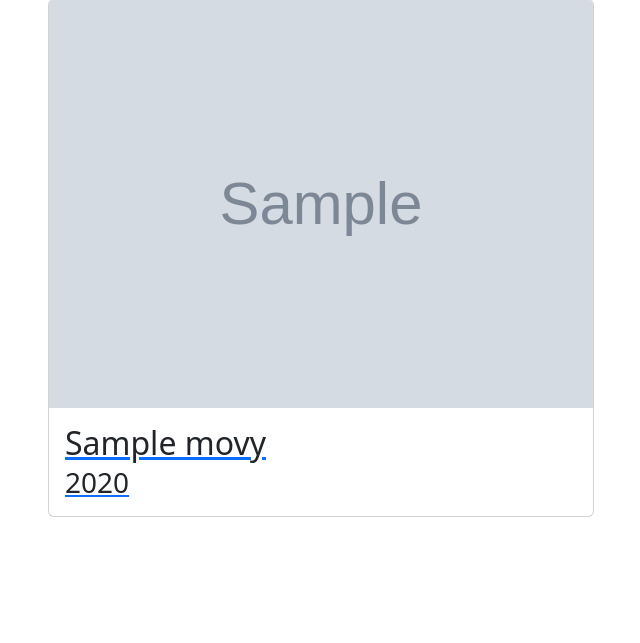
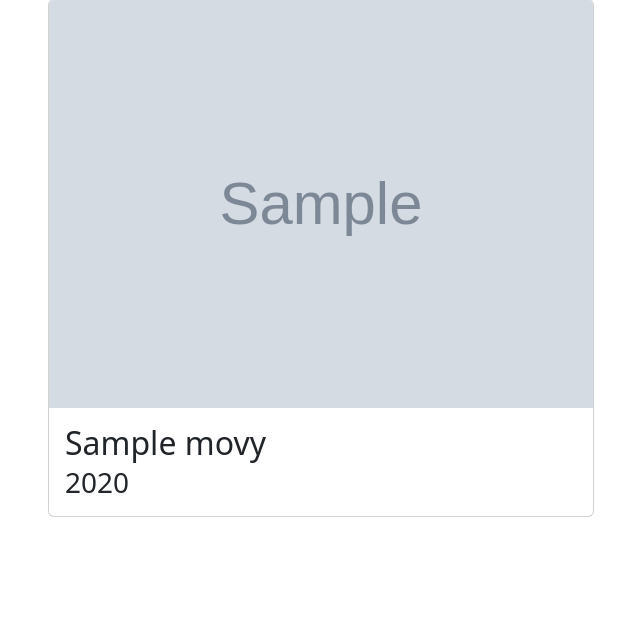
Before and after one commit to Wojciech-Przybylski/ams-group-project, a Flask app: page /movies in a window 1280 px wide. Shown: the part 157-800 px from the top of the page, without its empty margins (34-674 px from the left). Run offline with Flask 3, Linux system fonts and the light colour scheme; tables that the repository leaves empty hold one stand-in row (values such as "Sample post"); grey boxes marked "Sample" are stand-in pictures.

Commit message:
removed underline for links

```diff
--- a/application/templates/movies.html
+++ b/application/templates/movies.html
@@ -3,7 +3,7 @@
 <div class="row">
     {% for movie in movies %}
       <div class="col-md-6">
-        <a href="{{ url_for('movie', movie_id=movie.id) }}">
+        <a href="{{ url_for('movie', movie_id=movie.id) }}" style="text-decoration: none;">
             <div class="card mb-4">
             <img src="{{ url_for('static', filename=movie.image) }}" alt="{{ movie.title }}" class="card-img-top" width="300px">
             <div class="card-body">
```
